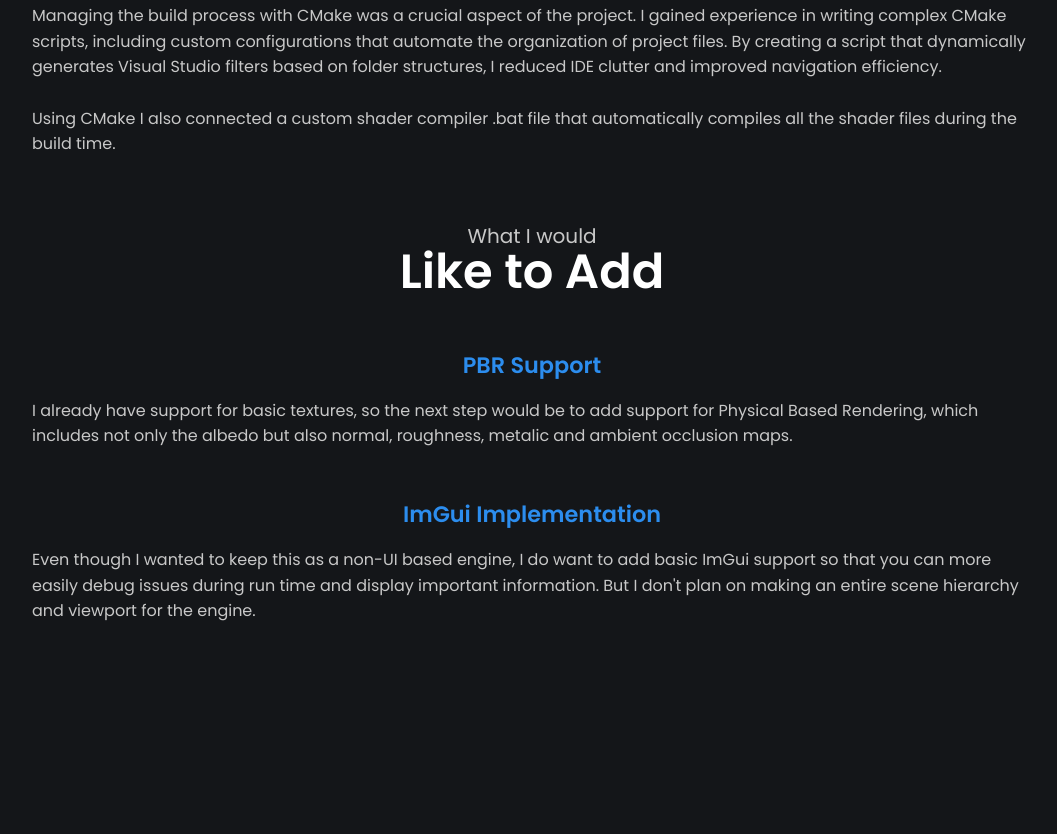
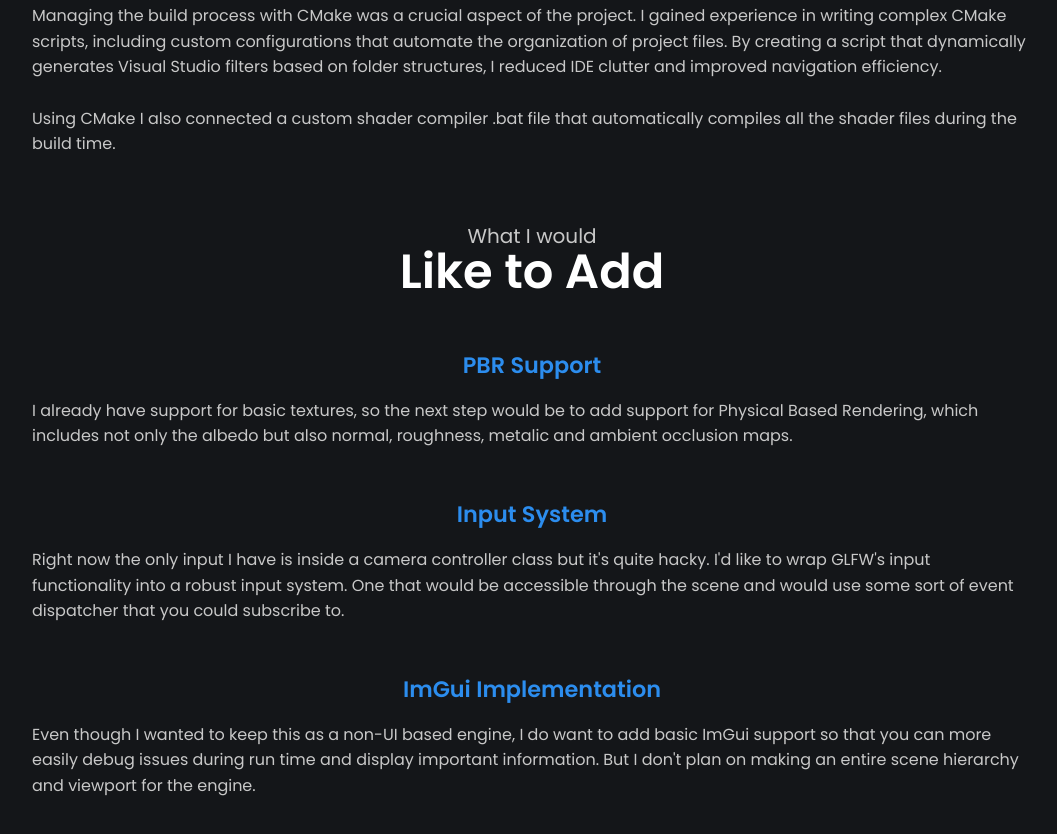
Before and after one commit to AlexKougentakos/Portfolio, a plain HTML site: page VulkanEngine.html in a window 1280 px wide. Shown: the part 1284-2118 px from the top of the page, without its empty margins (108-1165 px from the left). Before the commit the page ends 1956 px from the top, so only its background shows below. Drawn offline with Linux system fonts and the light colour scheme.

Commit message:
Updated the vulkan page elements a little

```diff
--- a/VulkanEngine.html
+++ b/VulkanEngine.html
@@ -94,6 +94,15 @@
                 </p>
             </div>
 
+            <p class="title3">Input System</p>
+            <div class="paragraph-container">
+                <p class="paragraph-center">
+                    Right now the only input I have is inside a camera controller class but it's quite hacky. I'd like to wrap GLFW's input functionality
+                    into a robust input system. One that would be accessible through the scene and would use some sort of event dispatcher that you
+                    could subscribe to.
+                </p>
+            </div>
+
             <p class="title3">ImGui Implementation</p>
             <div class="paragraph-container">
                 <p class="paragraph-center">
```
Also changed, not shown: index.html (+15 -15 lines), 1 other file.
